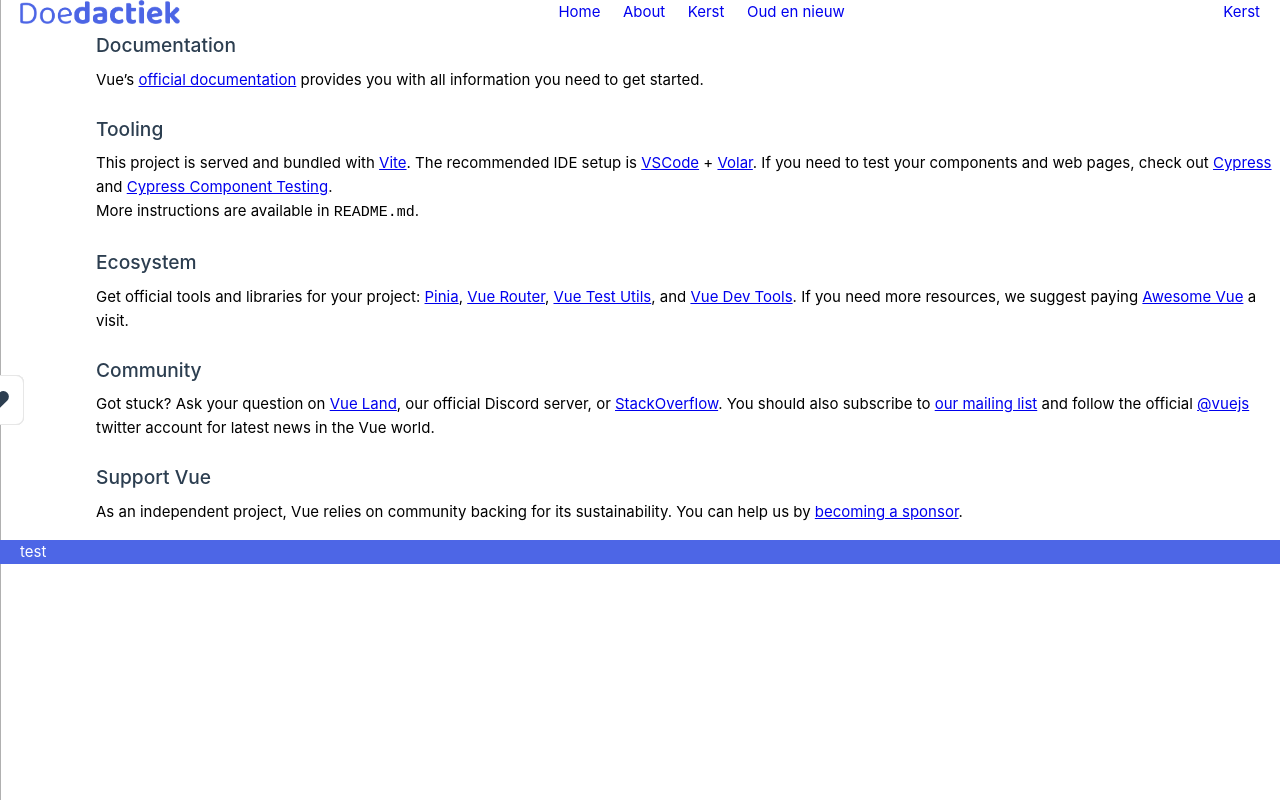
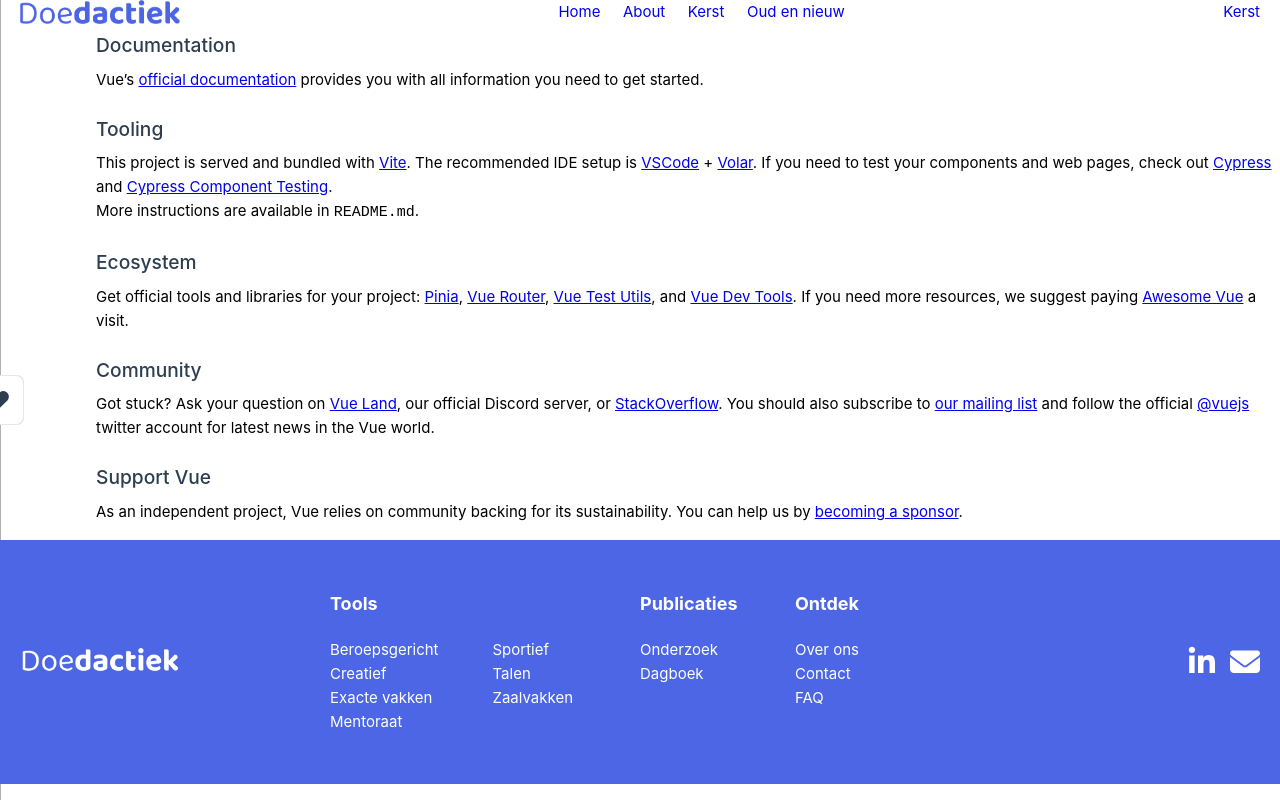
Before and after one commit to dionpool/doedactiek, a Vue app: page / in a window 1280 px wide. Built offline with nearby package versions, Linux system fonts and the light colour scheme.

Commit message:
Added footer

```diff
--- a/src/App.vue
+++ b/src/App.vue
@@ -6,7 +6,7 @@
   <header class="primary-header">
     <div class="container">
       <div class="nav-wrapper">
-        <img class="logo" src="@/assets/images/Doedactiek-logo.png" alt="Doedactiek logo">
+        <img class="logo" src="@/assets/images/logo.png" alt="Doedactiek logo">
         <nav class="primary-nav">
           <RouterLink to="/">Home</RouterLink>
           <RouterLink to="/about">About</RouterLink>
@@ -22,7 +22,49 @@
 
   <footer>
     <div class="container">
-        test
+        <div class="footer-wrapper">
+          <!-- Col 1 -->
+          <div class="footer-logo">
+            <img src="@/assets/images/logo-white.png" alt="Doedactiek logo wit">
+          </div>
+          <!-- Col 2 -->
+          <div class="footer-tools">
+            <h3>Tools</h3>
+            <ul>
+              <li><a href="#">Beroepsgericht</a></li>
+              <li><a href="#">Creatief</a></li>
+              <li><a href="#">Exacte vakken</a></li>
+              <li><a href="#">Mentoraat</a></li>
+              <li><a href="#">Sportief</a></li>
+              <li><a href="#">Talen</a></li>
+              <li><a href="#">Zaalvakken</a></li>
+            </ul>
+          </div>
+          <!-- Col 3 -->
+          <div>
+            <h3>Publicaties</h3>
+            <ul>
+              <li><a href="#">Onderzoek</a></li>
+              <li><a href="#">Dagboek</a></li>
+            </ul>
+          </div>
+          <!-- Col 4 -->
+          <div>
+            <h3>Ontdek</h3>
+            <ul>
+              <li><a href="#">Over ons</a></li>
+              <li><a href="#">Contact</a></li>
+              <li><a href="#">FAQ</a></li>
+            </ul>
+          </div>
+          <!-- Col 5 -->
+          <div class="socials">
+            <ul>
+              <li><a href="#"><i class="fab fa-linkedin-in"></i></a></li>
+              <li><a href="#"><i class="fas fa-envelope"></i></a></li>
+            </ul>
+          </div>
+        </div>
     </div>
   </footer>
 </template>
@@ -39,7 +81,8 @@
   gap: 1.5em;
 }
 
-.nav-wrapper a {
+.nav-wrapper a,
+.footer-wrapper a {
   text-decoration: none;
 }
 
@@ -54,4 +97,56 @@
   position: relative;
   width: 100%;
 }
+
+footer h3 {
+  margin-bottom: 20px;
+}
+
+footer li {
+  list-style: none;
+}
+
+footer li a {
+  color: var(--clr-accent-100);
+}
+
+footer li a:hover {
+  color: var(--clr-accent-90);
+}
+
+.footer-wrapper {
+  padding-top: 50px;
+  padding-bottom: 50px;
+  display: grid;
+  grid-template-columns: 2fr 2fr 1fr 1fr 2fr;
+}
+
+.footer-logo {
+  display: flex;
+  align-items: center;
+}
+
+.footer-logo img {
+  display: block;
+  width: 160px;
+}
+
+.footer-tools ul {
+  columns: 2;
+}
+
+footer .socials {
+  display: flex;
+  align-items: center;
+  justify-content: end;
+}
+
+footer .socials ul li {
+  display: inline-block;
+  font-size: 30px;
+}
+
+footer .socials ul li:first-child {
+  margin-right: 15px;
+}
 </style>
--- a/src/assets/main.css
+++ b/src/assets/main.css
@@ -7,3 +7,7 @@
   width: min(var(--max-width), 100% - (var(--h-padding) *2 ));
   margin-inline: auto;
 }
+
+h3 {
+  font-size: 18px;
+}
```
Also changed, not shown: src/assets/images/Doedactiek-logo.png (deleted).
